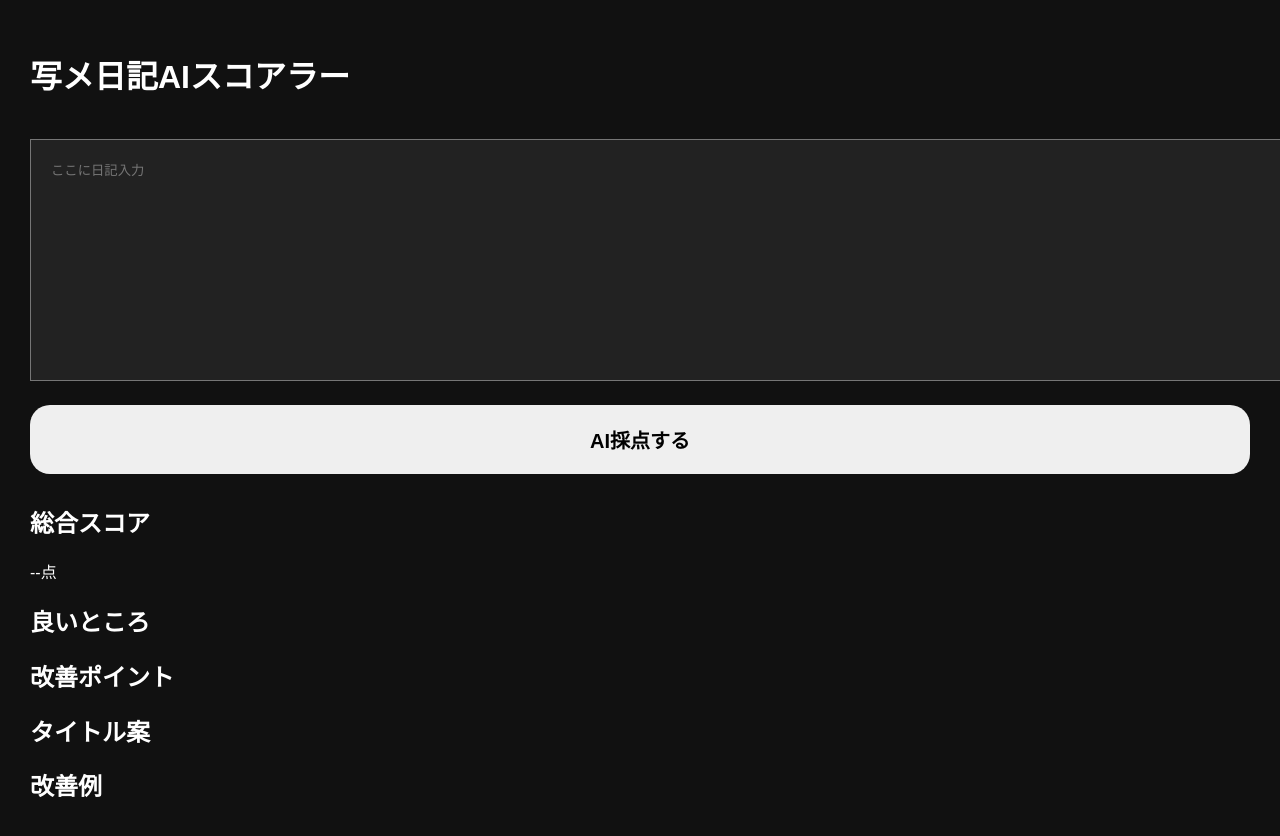
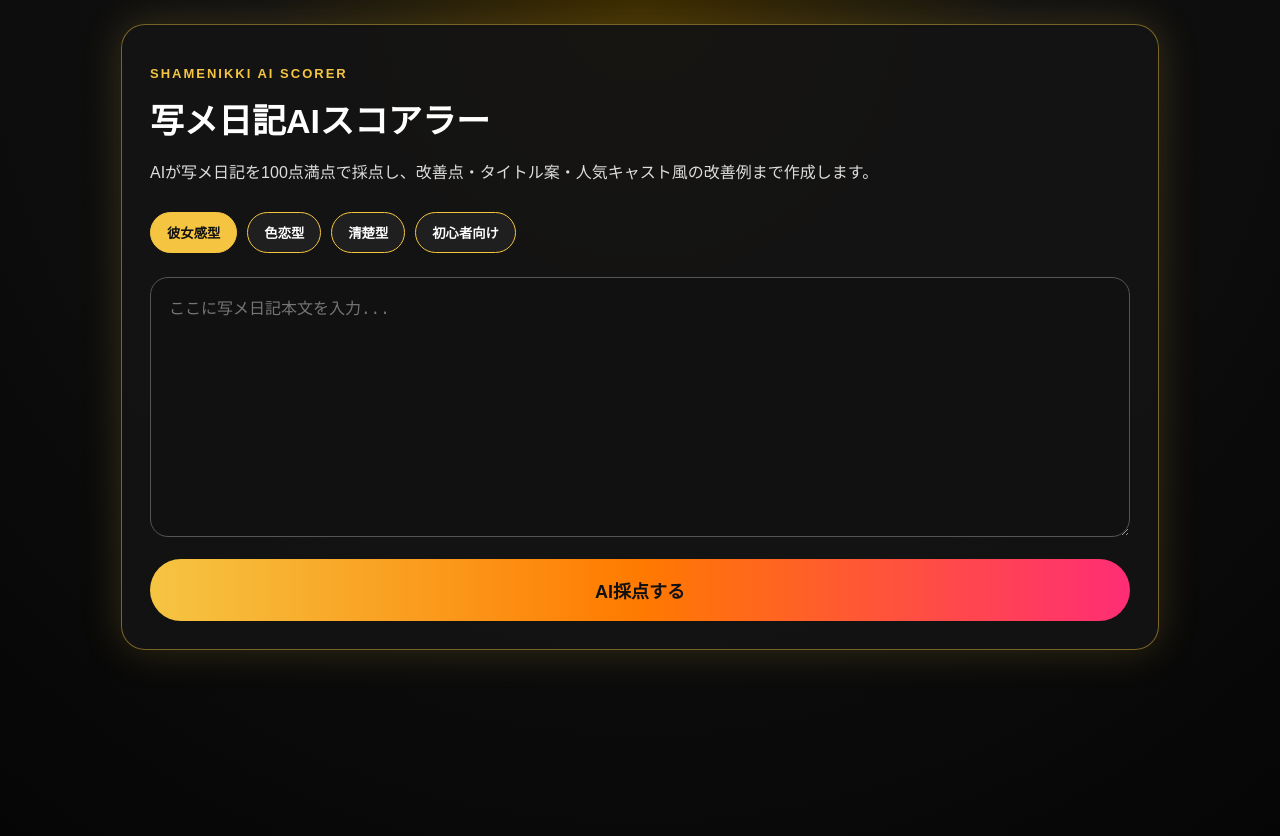
Before and after one commit to torakitikunnagano-design/shamenikki-ai-v2, a Next.js app: page / in a window 1280 px wide. Shown: the top 836 px of the page. Built offline with nearby package versions, Linux system fonts and the light colour scheme.

Commit message:
Update page.tsx

```diff
--- a/app/page.tsx
+++ b/app/page.tsx
@@ -7,30 +7,21 @@ function getParts(result: string) {
     score: result.match(/(\d+)点/)?.[1] || "--",
 
     good:
-      result.match(
-        /【良いところ】([\s\S]*?)【改善/
-      )?.[1] || "",
+      result.match(/【良いところ】([\s\S]*?)【改善点】/)?.[1] ||
+      result.match(/【良いところ】([\s\S]*?)【改善ポイント】/)?.[1] ||
+      "",
 
     improve:
-      result.match(
-        /【改善点】([\s\S]*?)【タイトル案】/
-      )?.[1] ||
-
-      result.match(
-        /【改善ポイント】([\s\S]*?)【タイトル案】/
-      )?.[1] ||
-
+      result.match(/【改善点】([\s\S]*?)【タイトル案】/)?.[1] ||
+      result.match(/【改善ポイント】([\s\S]*?)【タイトル案】/)?.[1] ||
       "",
 
     title:
-      result.match(
-        /【タイトル案】([\s\S]*?)【人気キャスト風改善例】/
-      )?.[1] || "",
+      result.match(/【タイトル案】([\s\S]*?)【人気キャスト風改善例】/)?.[1] ||
+      "",
 
     rewrite:
-      result.match(
-        /【人気キャスト風改善例】([\s\S]*)/
-      )?.[1] || "",
+      result.match(/【人気キャスト風改善例】([\s\S]*)/)?.[1] || "",
   };
 }
 
@@ -38,9 +29,11 @@ export default function Home() {
   const [diary, setDiary] = useState("");
   const [result, setResult] = useState("");
   const [loading, setLoading] = useState(false);
+  const [type, setType] = useState("彼女感型");
 
   async function handleScore() {
     setLoading(true);
+    setResult("");
 
     try {
       const res = await fetch("/api/score", {
@@ -50,20 +43,15 @@ export default function Home() {
         },
         body: JSON.stringify({
           diary,
-          type: "彼女感型",
+          type,
         }),
       });
 
       const data = await res.json();
-
-      console.log(data);
-
-      setResult(data.result);
-
+      setResult(data.result || "AI採点に失敗しました");
     } catch (error) {
       console.error(error);
-
-      setResult("エラー");
+      setResult("エラーが発生しました");
     }
 
     setLoading(false);
@@ -71,62 +59,202 @@ export default function Home() {
 
   const parts = getParts(result);
 
+  const types = ["彼女感型", "色恋型", "清楚型", "初心者向け"];
+
   return (
-    <main
+    <main style={styles.main}>
+      <section style={styles.card}>
+        <p style={styles.sub}>SHAMENIKKI AI SCORER</p>
+
+        <h1 style={styles.title}>写メ日記AIスコアラー</h1>
+
+        <p style={styles.text}>
+          AIが写メ日記を100点満点で採点し、改善点・タイトル案・人気キャスト風の改善例まで作成します。
+        </p>
+
+        <div style={styles.typeArea}>
+          {types.map((item) => (
+            <button
+              key={item}
+              onClick={() => setType(item)}
               style={{
-        background: "#111",
-        minHeight: "100vh",
-        color: "#fff",
-        padding: "30px",
+                ...styles.typeButton,
+                background: type === item ? "#f5c542" : "#1f1f1f",
+                color: type === item ? "#111" : "#fff",
               }}
             >
-      <h1>写メ日記AIスコアラー</h1>
+              {item}
+            </button>
+          ))}
+        </div>
 
         <textarea
           value={diary}
           onChange={(e) => setDiary(e.target.value)}
-        placeholder="ここに日記入力"
-        style={{
-          width: "100%",
-          height: "200px",
-          marginTop: "20px",
-          padding: "20px",
-          background: "#222",
-          color: "#fff",
-        }}
+          placeholder="ここに写メ日記本文を入力..."
+          style={styles.textarea}
         />
 
-      <button
-        onClick={handleScore}
-        style={{
-          width: "100%",
-          marginTop: "20px",
-          padding: "20px",
-          borderRadius: "20px",
-          border: "none",
-          fontSize: "20px",
-          fontWeight: "bold",
-        }}
-      >
+        <button onClick={handleScore} disabled={loading} style={styles.button}>
           {loading ? "AI採点中..." : "AI採点する"}
         </button>
 
-      <div style={{ marginTop: "30px" }}>
-        <h2>総合スコア</h2>
-        <p>{parts.score}点</p>
+        {result && (
+          <div style={styles.resultArea}>
+            <div style={styles.scoreBox}>
+              <p style={styles.label}>総合スコア</p>
+              <p style={styles.score}>{parts.score}点</p>
+            </div>
 
-        <h2>良いところ</h2>
-        <pre>{parts.good}</pre>
+            <div style={styles.grid}>
+              <ResultBox title="良いところ" content={parts.good} />
+              <ResultBox title="改善ポイント" content={parts.improve} />
+            </div>
 
-        <h2>改善ポイント</h2>
-        <pre>{parts.improve}</pre>
-
-        <h2>タイトル案</h2>
-        <pre>{parts.title}</pre>
-
-        <h2>改善例</h2>
-        <pre>{parts.rewrite}</pre>
+            <ResultBox title="タイトル案" content={parts.title} />
+            <ResultBox title="人気キャスト風 改善例" content={parts.rewrite} />
           </div>
+        )}
+      </section>
     </main>
   );
 }
+
+function ResultBox({ title, content }: { title: string; content: string }) {
+  return (
+    <div style={styles.resultBox}>
+      <h2 style={styles.boxTitle}>{title}</h2>
+      <pre style={styles.pre}>{content}</pre>
+    </div>
+  );
+}
+
+const styles: { [key: string]: React.CSSProperties } = {
+  main: {
+    minHeight: "100vh",
+    background:
+      "radial-gradient(circle at top, #3a2a00 0%, #111 35%, #050505 100%)",
+    color: "#fff",
+    padding: "24px",
+    fontFamily:
+      "Arial, 'Hiragino Kaku Gothic ProN', 'Yu Gothic', sans-serif",
+  },
+
+  card: {
+    maxWidth: "980px",
+    margin: "0 auto",
+    background: "rgba(20,20,20,0.92)",
+    border: "1px solid rgba(245,197,66,0.45)",
+    borderRadius: "24px",
+    padding: "28px",
+    boxShadow: "0 0 40px rgba(245,197,66,0.18)",
+  },
+
+  sub: {
+    color: "#f5c542",
+    letterSpacing: "2px",
+    fontSize: "13px",
+    fontWeight: "bold",
+  },
+
+  title: {
+    fontSize: "34px",
+    margin: "8px 0 12px",
+  },
+
+  text: {
+    color: "#ddd",
+    lineHeight: "1.8",
+  },
+
+  typeArea: {
+    display: "flex",
+    gap: "10px",
+    flexWrap: "wrap",
+    margin: "24px 0",
+  },
+
+  typeButton: {
+    border: "1px solid #f5c542",
+    borderRadius: "999px",
+    padding: "10px 16px",
+    cursor: "pointer",
+    fontWeight: "bold",
+  },
+
+  textarea: {
+    width: "100%",
+    minHeight: "260px",
+    background: "#111",
+    color: "#fff",
+    border: "1px solid #555",
+    borderRadius: "18px",
+    padding: "18px",
+    fontSize: "16px",
+    lineHeight: "1.8",
+    boxSizing: "border-box",
+  },
+
+  button: {
+    width: "100%",
+    marginTop: "18px",
+    padding: "18px",
+    border: "none",
+    borderRadius: "999px",
+    background: "linear-gradient(90deg, #f5c542, #ff7a00, #ff2d75)",
+    color: "#111",
+    fontSize: "18px",
+    fontWeight: "bold",
+    cursor: "pointer",
+  },
+
+  resultArea: {
+    marginTop: "28px",
+  },
+
+  scoreBox: {
+    background: "linear-gradient(135deg, #2b2208, #111)",
+    border: "1px solid #f5c542",
+    borderRadius: "20px",
+    padding: "24px",
+    marginBottom: "18px",
+  },
+
+  label: {
+    color: "#f5c542",
+    fontWeight: "bold",
+  },
+
+  score: {
+    fontSize: "54px",
+    fontWeight: "bold",
+    margin: 0,
+    color: "#f5c542",
+  },
+
+  grid: {
+    display: "grid",
+    gridTemplateColumns: "repeat(auto-fit, minmax(260px, 1fr))",
+    gap: "18px",
+  },
+
+  resultBox: {
+    background: "#151515",
+    border: "1px solid #333",
+    borderRadius: "18px",
+    padding: "20px",
+    marginTop: "18px",
+  },
+
+  boxTitle: {
+    color: "#f5c542",
+    marginTop: 0,
+  },
+
+  pre: {
+    whiteSpace: "pre-wrap",
+    lineHeight: "1.8",
+    fontSize: "15px",
+    fontFamily: "inherit",
+  },
+};
```
Lines whose indentation alone changed are shown as unchanged.
